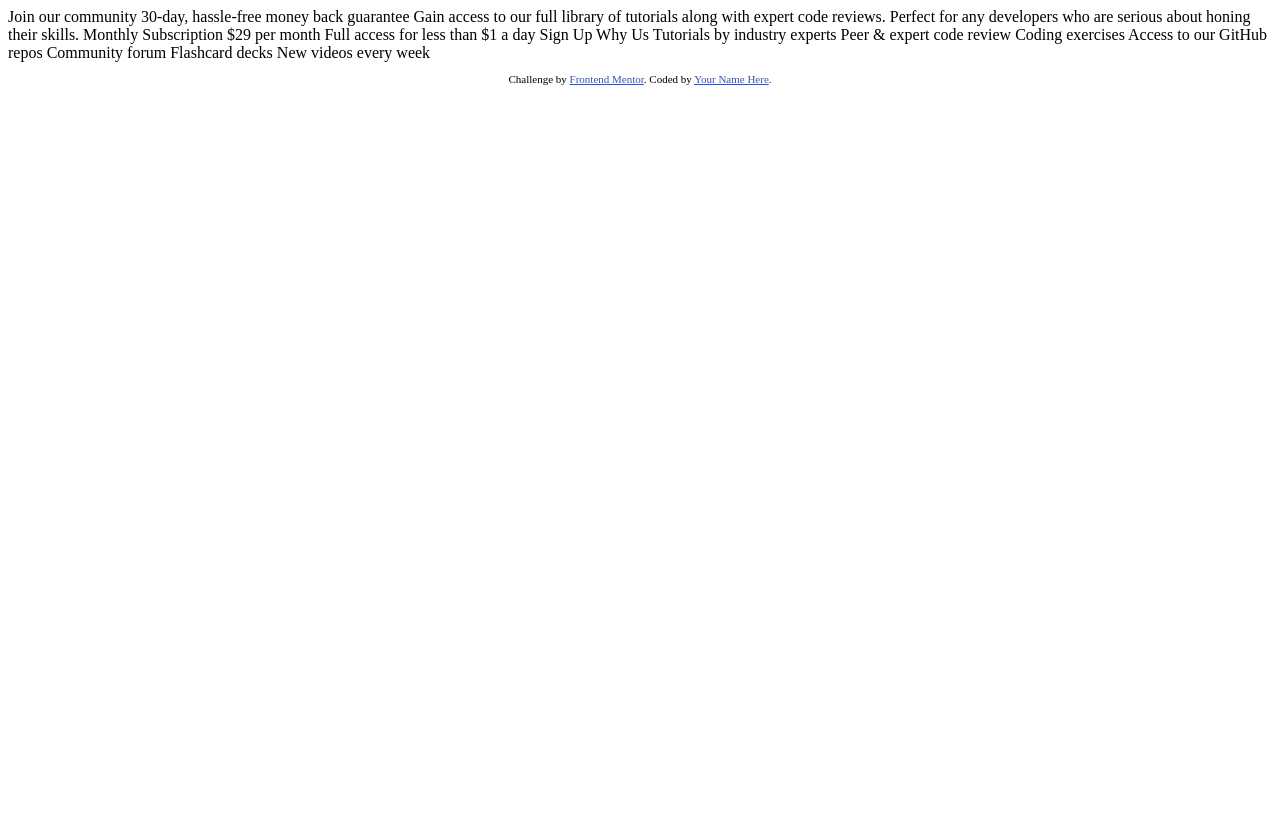
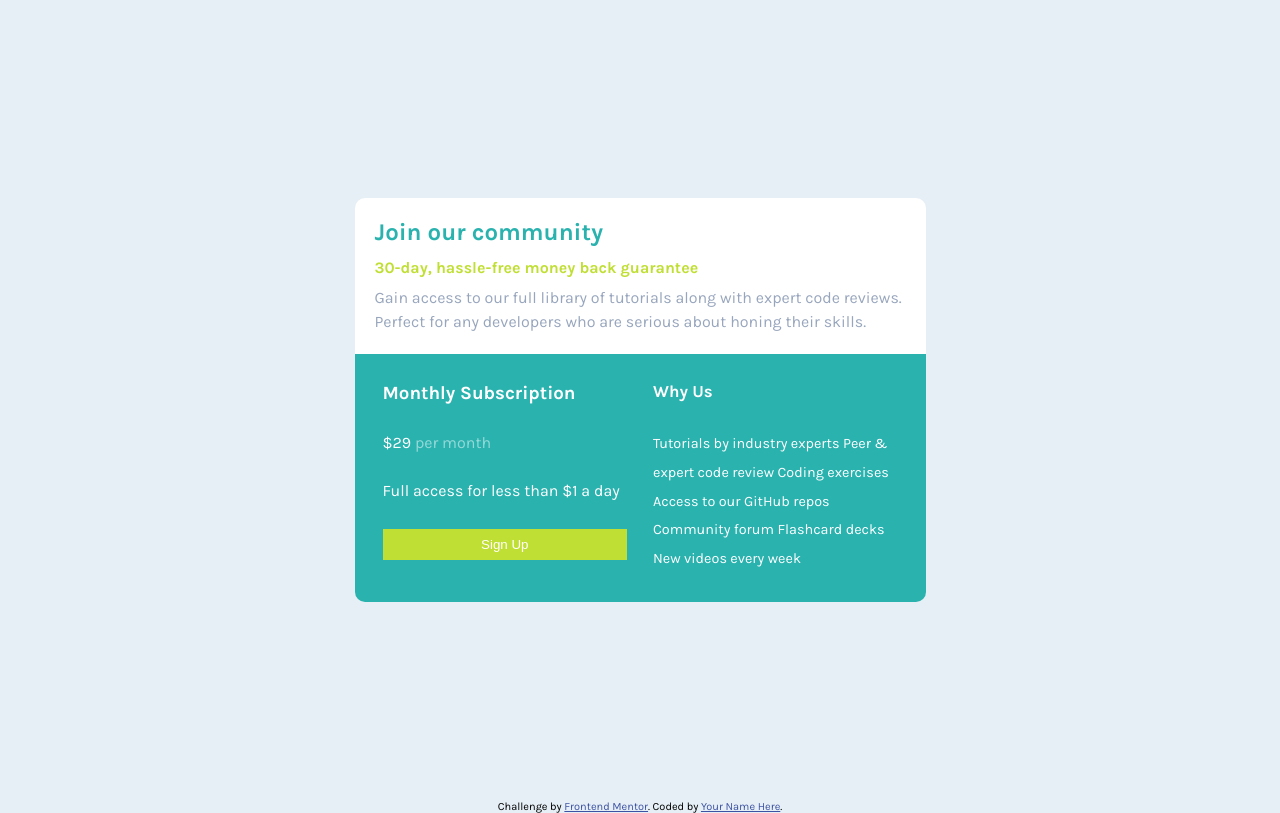
Before and after one commit to Francesiyamu/single-price-grid-component-master, a plain HTML site: page single-price-grid-component-master/index.html in a window 1280 px wide. Drawn offline with Linux system fonts and the light colour scheme.

Commit message:
project completed
project completed

```diff
--- /dev/null
+++ b/single-price-grid-component-master/css/style.css
@@ -0,0 +1,137 @@
+@import url('https://fonts.googleapis.com/css2?family=Karla:ital,wght@0,200..800;1,200..800&display=swap');
+
+
+:root{
+    --Teal-500: hsl(179, 62%, 43%);
+    --Green-400: hsl(71, 73%, 54%);
+    --Teal-100: hsl(204, 43%, 93%);
+    --Gray-500: hsl(218, 22%, 67%);
+    --White: hsl(0, 0%, 100%);
+    --Font-Family: "Karla", sans-serif;
+}
+
+*{
+    box-sizing: border-box;
+    margin: 0;
+    padding: 0;
+}
+
+html,body{
+    height: 100%;
+    font-family: var(--Font-Family);
+    background-color: var(--Teal-100);
+    font-size: 16px;
+
+}
+
+#container{
+    display: flex;
+    justify-content: center;
+    align-items: center;
+    flex-direction: column;
+    height: 100%;
+    padding: 2rem;
+    max-width: 635px;
+    margin: auto;
+}
+
+.header-container{
+    background-color: var(--White);
+    padding: 20px;
+    border-top-left-radius: 10px;
+    border-top-right-radius: 10px
+}
+
+.header-container h2{
+    color: var(--Teal-500);
+    margin-bottom: 10px;
+}
+
+.header-section .green-par{
+    color: var(--Green-400);
+    font-weight: bold;
+    margin-bottom: 6px;
+}
+
+.header-section p{
+    color: var(--Gray-500);
+    line-height: 1.5;
+}
+
+.flex-section{
+    display: flex;
+    justify-content: space-between;
+    background-color: var(--Teal-500);
+    border-bottom-left-radius: 10px;
+    border-bottom-right-radius: 10px;
+    padding: 20px ;
+    gap: 10px;
+}
+
+.left-flex{
+    width: 50%;
+    height: auto;
+    padding: 8px;
+    color: var(--White);
+}
+
+.left-flex article{
+    display: flex;
+    flex-direction: column;
+    justify-content: center;
+    gap: 29px;
+}
+
+
+.left-flex article span{
+    opacity: 0.5;
+}
+
+.left-flex article button{
+    background-color: var(--Green-400);
+    outline: none;
+    border: none;
+    padding: 8px 16px;
+    color: var(--white);
+}
+
+.right-flex{
+    width: 50%;
+    height: auto;
+    padding: 8px;
+    color: var(--White);
+    font-size: 0.9rem;
+}
+
+.right-flex article{
+    display: flex;
+    flex-direction: column;
+    justify-content: center;
+    gap: 29px;
+}
+
+.right-flex p{
+    line-height: 2;
+}
+
+
+@media screen and (max-width: 600px){
+    .flex-section{
+        flex-direction: column;
+        align-items: center;
+    }
+
+    .left-flex, .right-flex{
+        width: 100%;
+        text-align: center;
+    }
+
+    .left-flex article button{
+        width: 100%;
+    }
+
+}
+
+
+.attribution { font-size: 11px; text-align: center; }
+.attribution a { color: hsl(228, 45%, 44%); }
--- a/single-price-grid-component-master/index.html
+++ b/single-price-grid-component-master/index.html
@@ -5,40 +5,47 @@
   <meta name="viewport" content="width=device-width, initial-scale=1.0"> <!-- displays site properly based on user's device -->
 
   <link rel="icon" type="image/png" sizes="32x32" href="./images/favicon-32x32.png">
-
+  <link rel="stylesheet" href="css/style.css">
   <title>Frontend Mentor | Single Price Grid Component</title>
 
-  <!-- Feel free to remove these styles or customise in your own stylesheet 👍 -->
-  <style>
-    .attribution { font-size: 11px; text-align: center; }
-    .attribution a { color: hsl(228, 45%, 44%); }
-  </style>
 </head>
 <body>
-  Join our community
 
-  30-day, hassle-free money back guarantee
+  <main id="container">
+    <section class="header-container">
+      <div class="header-section">
+        <h2>Join our community</h2>
+        <p class="green-par">30-day, hassle-free money back guarantee</p>
+        <p>  Gain access to our full library of tutorials along with expert code reviews.
+            Perfect for any developers who are serious about honing their skills.</p>
+      </div>
+    </section>
 
-  Gain access to our full library of tutorials along with expert code reviews.
-  Perfect for any developers who are serious about honing their skills.
+    <section class="flex-section">
+      <div class="left-flex">
+        <article>
+          <h3>Monthly Subscription</h3>
+          <p>&dollar;29 <span>per month</span></p>
+          <p> Full access for less than &dollar;1 a day</p>
+          <button>Sign Up</button>
+        </article>
+      </div>
 
-  Monthly Subscription
-
-  &dollar;29 per month
-
-  Full access for less than &dollar;1 a day
-
-  Sign Up
-
-  Why Us
-
-  Tutorials by industry experts
+      <div class="right-flex">
+        <article>
+          <h3>Why Us</h3>
+          <p>Tutorials by industry experts
             Peer &amp; expert code review
             Coding exercises
             Access to our GitHub repos
             Community forum
             Flashcard decks
             New videos every week
+          </p>
+        </article>
+      </div>
+    </section>
+  </main>
 
   <footer>
     <p class="attribution">
```
Lines whose indentation alone changed are shown as unchanged.
